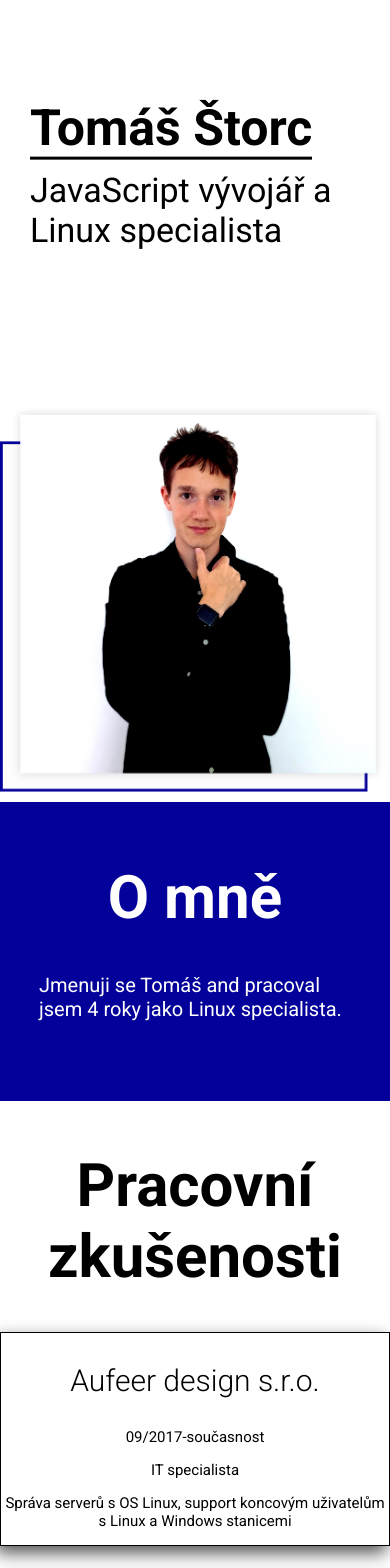
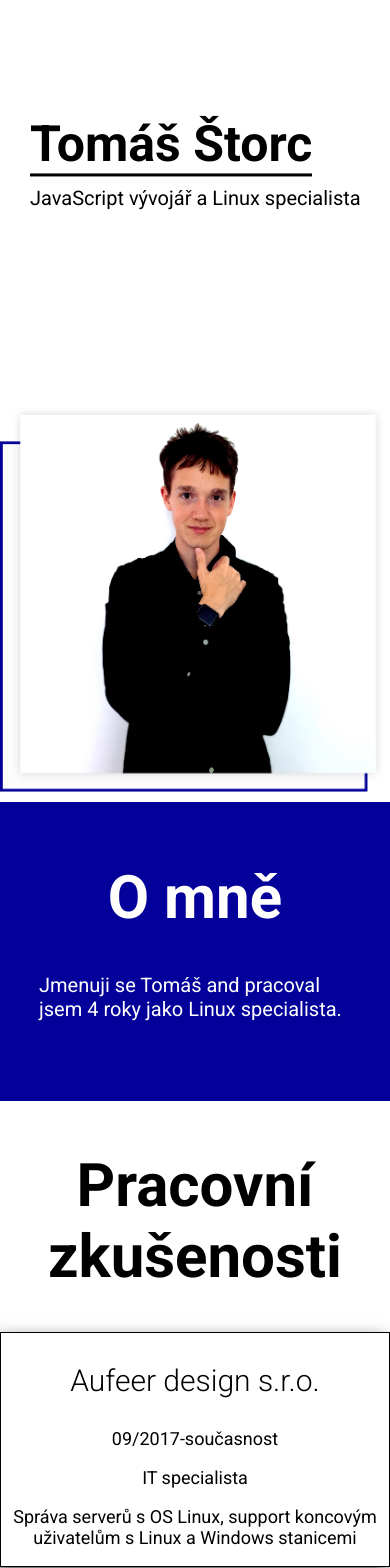
Before and after one commit to Tom1k98/my-cv, a Next.js app: page /cz in a window 390 px wide. Shown: the top 1568 px of the page. Built offline with nearby package versions, Linux system fonts and the light colour scheme.

Commit message:
about me text animation

```diff
--- a/componenets/AboutMe/AboutMe.js
+++ b/componenets/AboutMe/AboutMe.js
@@ -24,7 +24,7 @@ function AboutMe({ language }) {
   return (
     <div ref={ref} className={aboutMeStyles.aboutme} name="aboutme">
       <h2 className={getInView && "aboutHeading"}>{getHeading}</h2>
-      <div className={aboutMeStyles.abouttext}>{getText}</div>
+      <div className={getInView && aboutMeStyles.abouttext}>{getText}</div>
     </div>
   );
 }
--- a/componenets/AboutMe/AboutMe.module.scss
+++ b/componenets/AboutMe/AboutMe.module.scss
@@ -11,9 +11,23 @@ $background-color: #04009a;
 
 .abouttext {
   width: 80%;
+  opacity: 0;
   font-size: 3rem;
   margin: 0 auto;
   text-align: left;
+  animation: textPopUp 0.5s cubic-bezier(0.23, 1, 0.32, 1) forwards;
+  animation-delay: 0.5s;
+
+  @keyframes textPopUp {
+    from {
+      opacity: 0;
+      transform: translateX(-10%);
+    }
+    to {
+      opacity: 1;
+      transform: translateX(0);
+    }
+  }
 }
 
 .aboutHeading {
--- a/componenets/Experience/Experience.js
+++ b/componenets/Experience/Experience.js
@@ -9,7 +9,7 @@ const Experience = ({ language }) => {
   const [getInView, setInView] = useState(false);
 
   const { ref, inView } = useInView({
-    threshold: 0.4,
+    threshold: 0.25,
   });
 
   useEffect(() => {
--- a/componenets/Experience/Experience.module.scss
+++ b/componenets/Experience/Experience.module.scss
@@ -21,7 +21,7 @@
     font-weight: 300;
   }
   p {
-    font-size: 1.5rem;
+    font-size: 1.8rem;
   }
 }
 
--- a/componenets/Header/Header.module.scss
+++ b/componenets/Header/Header.module.scss
@@ -5,8 +5,18 @@
   flex-wrap: nowrap;
   justify-content: center;
   margin: 4rem 3rem;
+
   div {
     flex-basis: 50%;
+  }
+  h1 {
+    display: inline-block;
+    border-bottom: 3px solid black;
+    font-size: 12.7rem;
+    margin-left: 3rem;
+    margin-bottom: 1rem;
+    animation: textIn 0.5s;
+  }
 }
 
 .img {
@@ -16,15 +26,6 @@
   background-repeat: no-repeat;
   align-self: center;
   background-size: contain;
-  }
-
-  h1 {
-    display: inline-block;
-    border-bottom: 3px solid black;
-    font-size: 12.7rem;
-    margin-left: 3rem;
-    margin-bottom: 1rem;
-    animation: textIn 0.5s;
 }
 
 @keyframes textIn {
@@ -49,7 +50,6 @@
   top: 30%;
   transform: translateY(-30%);
 }
-}
 
 @media only screen and (max-width: 768px) {
   .header {
@@ -68,6 +68,6 @@
     }
   }
   .subtext {
-    margin-left: 0;
+    font-size: 2rem;
   }
 }
```
Lines whose indentation alone changed are shown as unchanged.
